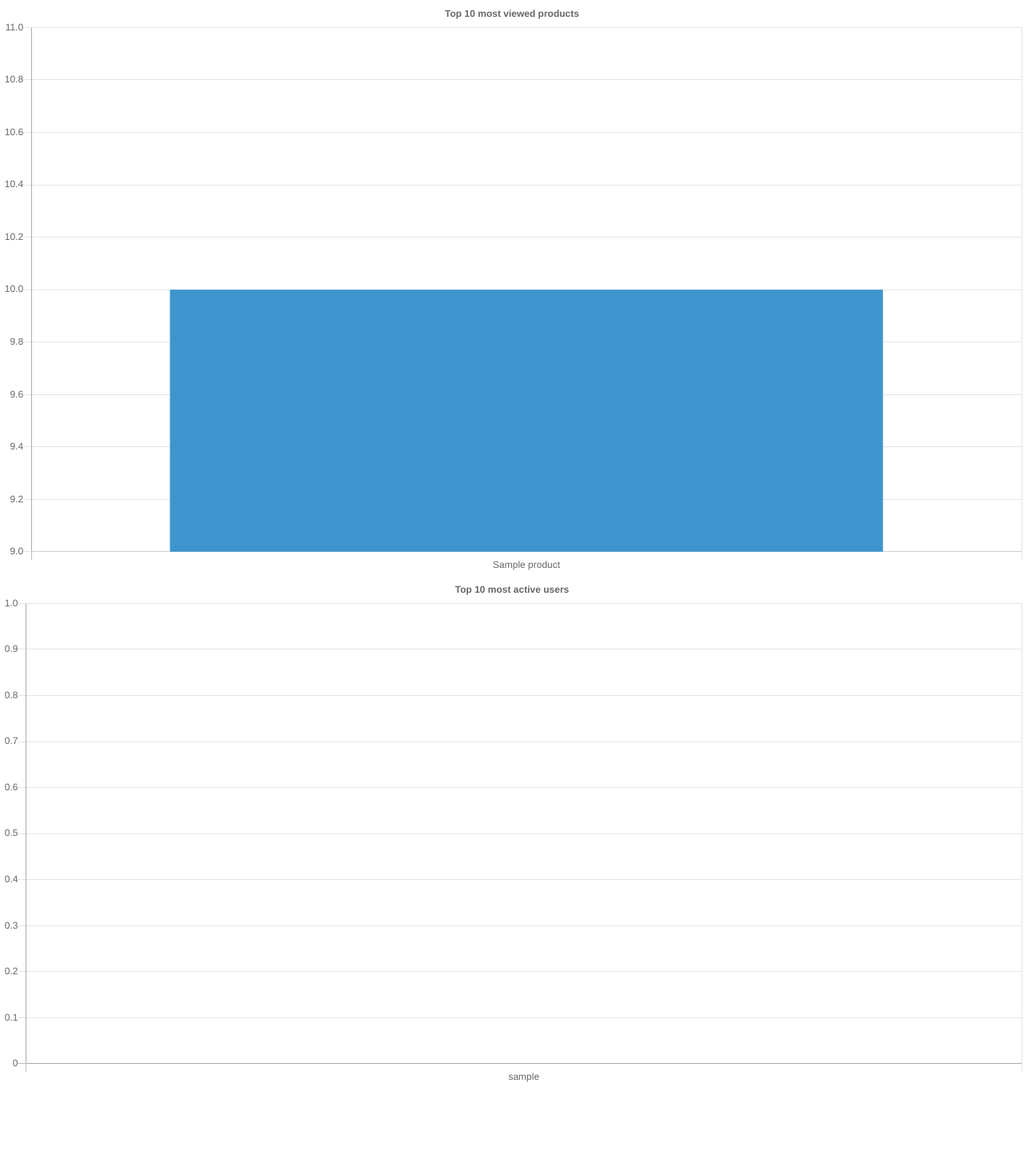
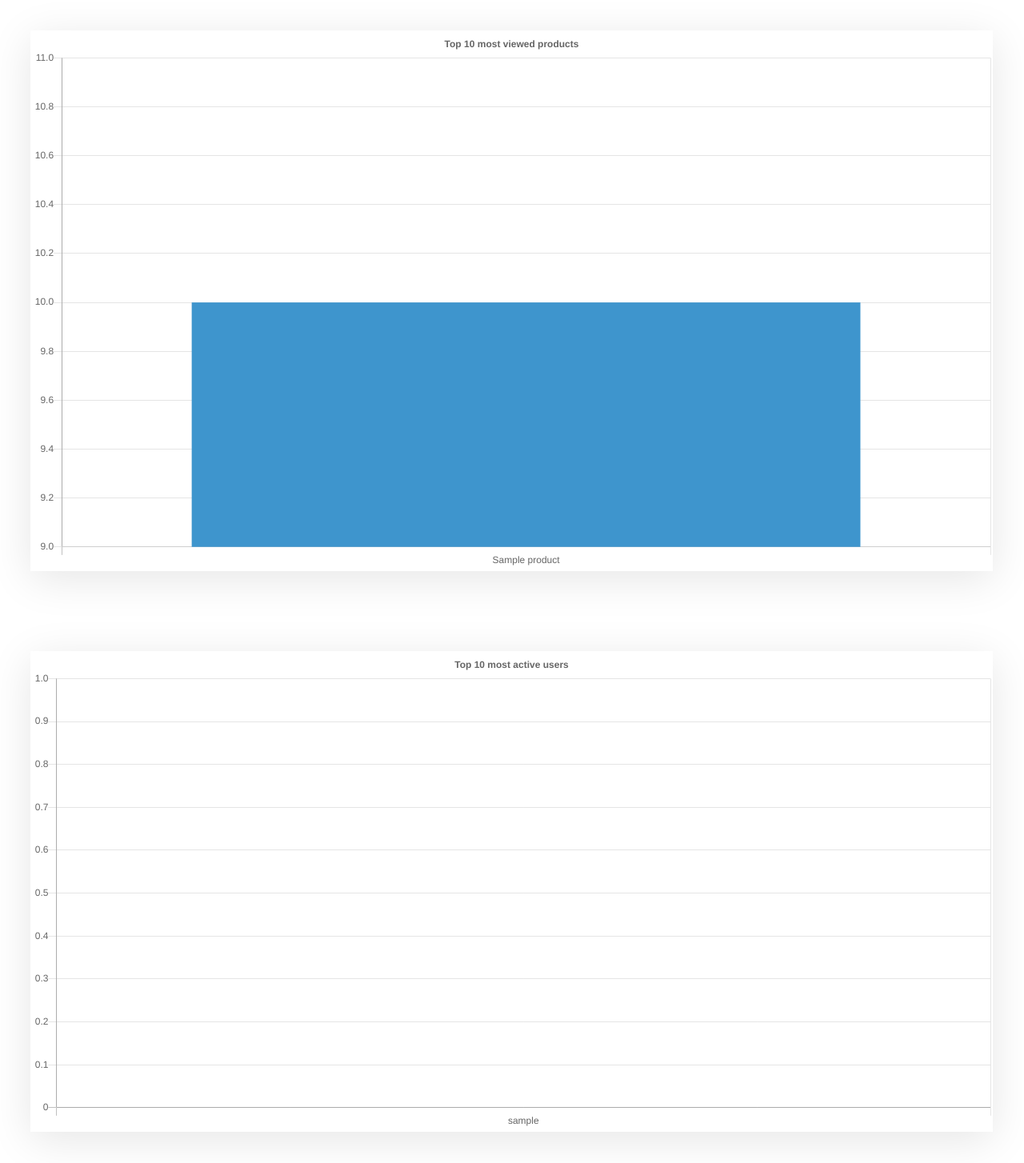
Before and after one commit to IonutTabalae/Soft-Drinks-Organizer, a PHP site: page /statistics.php in a window 1280 px wide. Shown: the part 69-1523 px from the top of the page at 80% size. Before the commit the page ends 1422 px from the top, so only its background shows below. Run offline with PHP 8.4, Linux system fonts and the light colour scheme; tables that the repository leaves empty or names only in its code hold one stand-in row (values such as "Sample post"); some libraries are stand-ins or nearby versions.

Commit message:
ultimul commit :)) (sper)

```diff
--- a/SoDrO-admin/css/statistics.css
+++ b/SoDrO-admin/css/statistics.css
@@ -0,0 +1,16 @@
+.middle-container {
+  margin: 3%;
+  font-family: "Inter";
+}
+
+#bar-chart1 {
+  display: inline-block;
+  position: relative;
+  width: 5%;
+  box-shadow: rgba(0, 0, 0, 0.1) 0px 10px 50px;
+  margin-top: 100px;
+}
+
+#bar-chart {
+  box-shadow: rgba(0, 0, 0, 0.1) 0px 10px 50px;
+}
--- a/SoDrO-admin/statistics.php
+++ b/SoDrO-admin/statistics.php
@@ -71,13 +71,7 @@ new Chart(document.getElementById("bar-chart"), {
   </script>
     </div>
 <div class = "Users">
-  <style>
-  #bar-chart1 {
-    display: inline-block;
-    position: relative;
-    width: 5%;
-  }
-</style>
+
     <canvas id="bar-chart1"></canvas>
 <script>
 new Chart(document.getElementById("bar-chart1"), {
@@ -87,7 +81,7 @@ new Chart(document.getElementById("bar-chart1"), {
     datasets: [
       {
         label: "Loggins",
-        backgroundColor: ["#3e95cd", "#8e5ea2", "#3cba9f", "#e8c3b9", "#c45850"],
+        backgroundColor: ["#3e95cd", "#8e5ea2", "#3cba9f", "#e8c3b9", "#c45850", "#f5a947", "#86d630", "#52f0da", "#a68eea", "#9b104d"],
         data: <?php echo json_encode($dataUsers); ?>
       }
     ]
```
